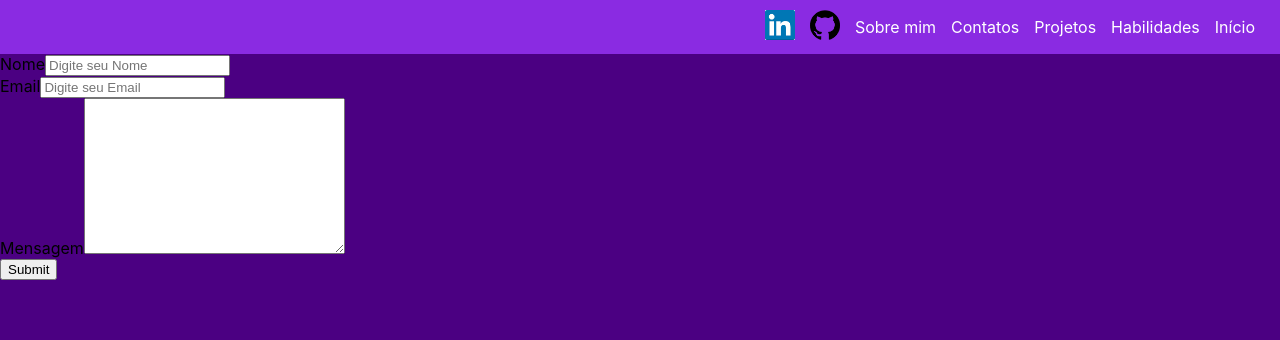
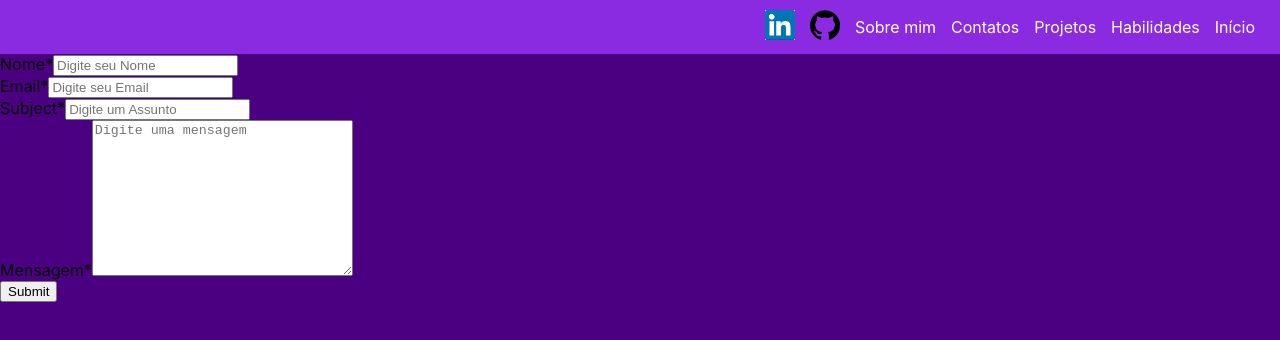
Before and after one commit to ThiagoGasparini/ThiagoGasparini.github.io, a React (Create React App) app: page /contact in a window 1280 px wide. Shown: the top 340 px of the page. Built offline with nearby package versions, Linux system fonts and the light colour scheme.

Commit message:
adiciona alterações no formulário

```diff
--- a/src/pages/Contact.jsx
+++ b/src/pages/Contact.jsx
@@ -20,19 +20,23 @@ const Contact = () => {
       <div>
         <form onSubmit={sendEmail}>
           <div>
-            <label htmlFor="name">Nome</label>
+            <label htmlFor="name">Nome*</label>
             <input type="text" name="name" id="name" required placeholder="Digite seu Nome" />
           </div>
           <div>
-            <label htmlFor="email">Email</label>
+            <label htmlFor="email">Email*</label>
             <input type="email" name="email" id="email" required placeholder="Digite seu Email" />
           </div>
           <div>
-            <label htmlFor="message">Mensagem</label>
-            <textarea name="message" id="message" cols="30" rows="10"></textarea>
+            <label htmlFor="subject">Subject*</label>
+            <input type="text" name="subject" id="subject" required placeholder="Digite um Assunto" />
           </div>
           <div>
-            <input type="submit" name="message" required placeholder="Digite uma mensagem" />
+            <label htmlFor="message">Mensagem*</label>
+            <textarea name="message" id="message" required cols="30" rows="10" placeholder="Digite uma mensagem"></textarea>
+          </div>
+          <div>
+            <input type="submit" name=""/>
           </div>
         </form>
       </div>
```
Also changed, not shown: src/pages/pages-css/Contact.css (added).
